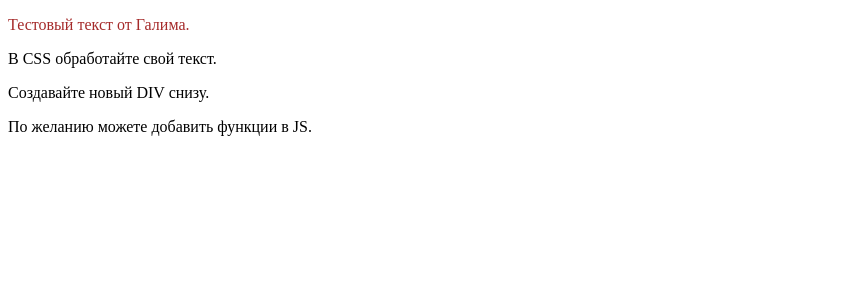
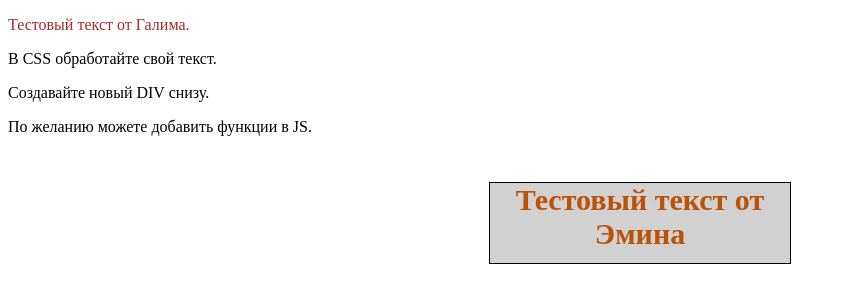
Before and after one commit to akhmedzhanow/test-project, a plain HTML site: page index.html in a window 1280 px wide. Shown: the whole page, without its empty margins (0-846 px from the left). Drawn offline with Linux system fonts and the light colour scheme.

Commit message:
feat update html and css for emin

```diff
--- a/index.html
+++ b/index.html
@@ -13,6 +13,9 @@
     <p>Создавайте новый DIV снизу.</p>
     <p>По желанию можете добавить функции в JS.</p>
   </div>
+  <div class="emin">
+    <p class="text_emin">Тестовый текст от Эмина</p>
+  </div>
 </body>
 <script src="../test-project/main.js"></script>
 </html>
--- a/style.css
+++ b/style.css
@@ -1,3 +1,19 @@
 .text_galim {
   color: brown;
 }
+
+.emin{
+  display: flex;
+  justify-content: center;
+}
+.text_emin{
+  text-align: center;
+  width: 300px;
+  font-weight: 700;
+  background-color: rgba(65, 62, 64, 0.234);
+  height: 80px;
+  border: 1px solid black;
+  font-size: 30px;
+  color: rgb(187, 82, 7);
+  cursor: pointer;
+}
```
